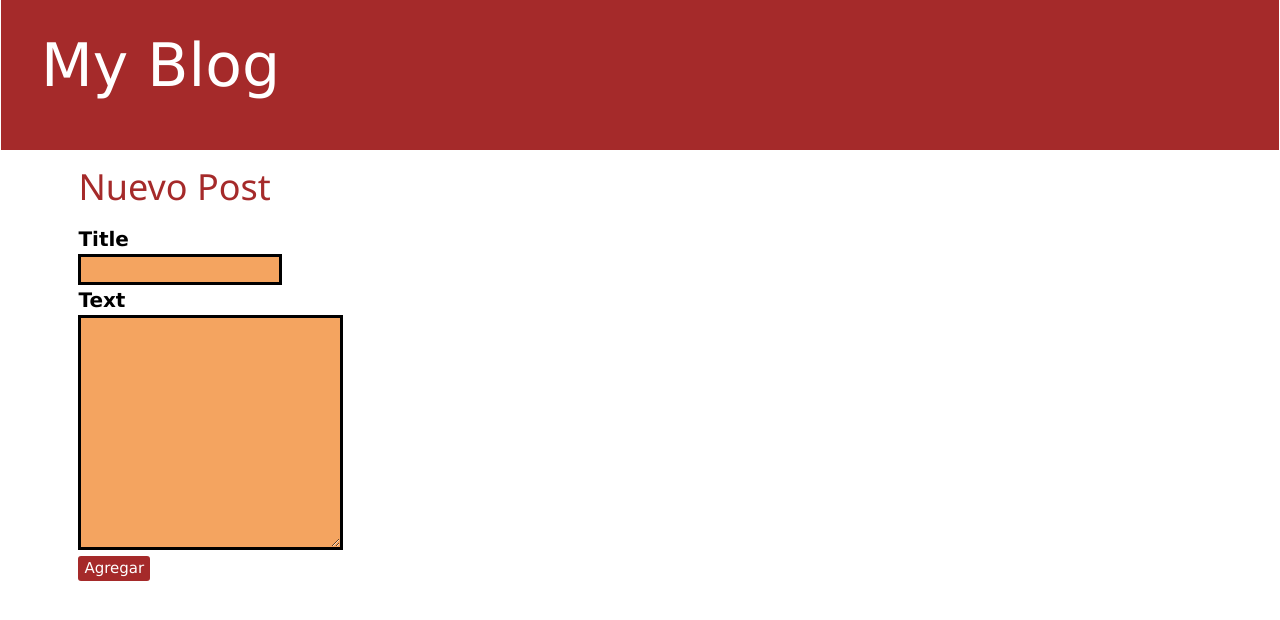
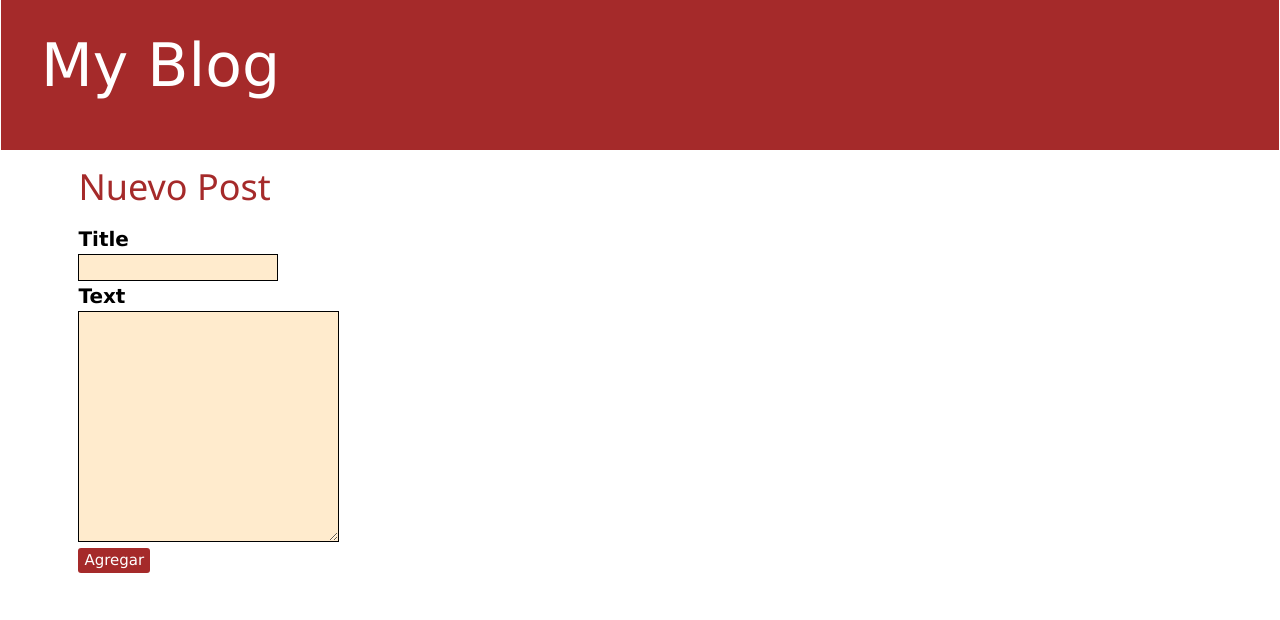
Before and after one commit to AntolinaGonzalez/SalesforceChallenge, a website: page public/post.html in a window 1280 px wide. Drawn offline with nearby package versions, Linux system fonts and the light colour scheme; no server answers.

Commit message:
estilos del form

```diff
--- a/public/css/style.css
+++ b/public/css/style.css
@@ -98,8 +98,8 @@ font-size: 20px;
 margin: auto;
 }
 form input, form textarea{
-    border: solid;
-    background-color: sandybrown;
+    border: solid 0.2px;
+    background-color: blanchedalmond;
 }
 .label-area{
     display: flex;
```
